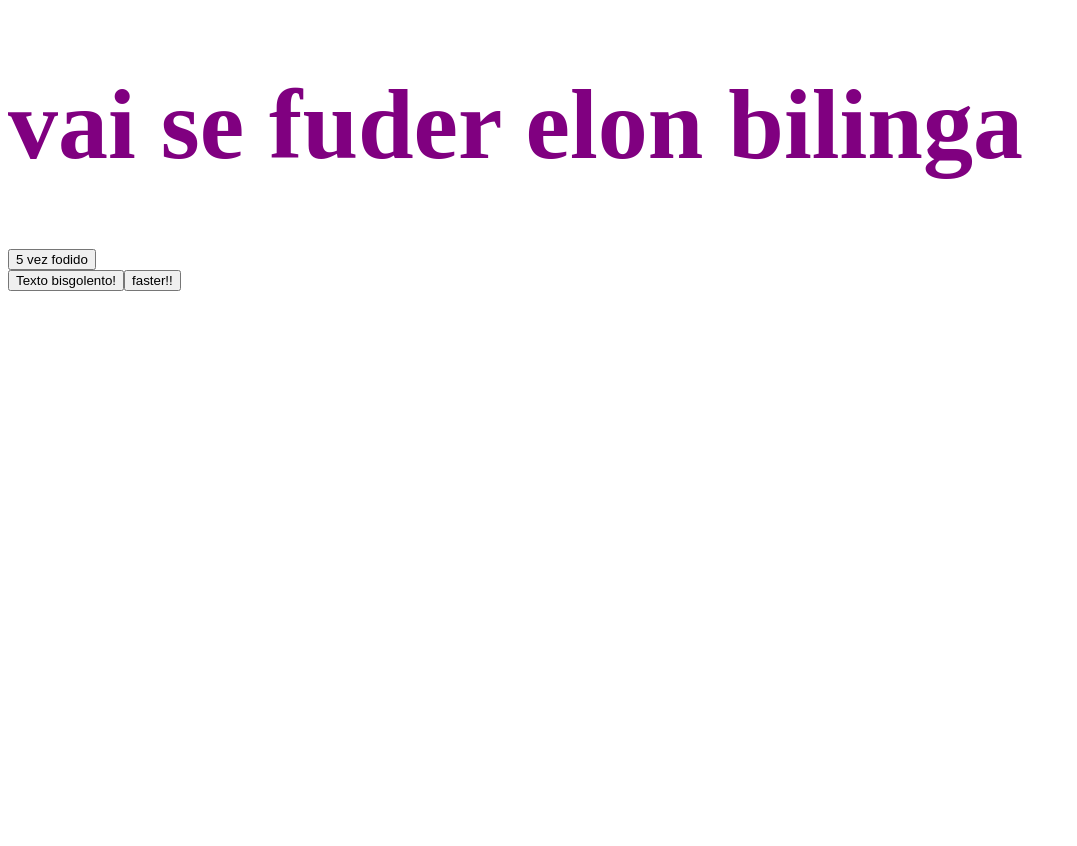
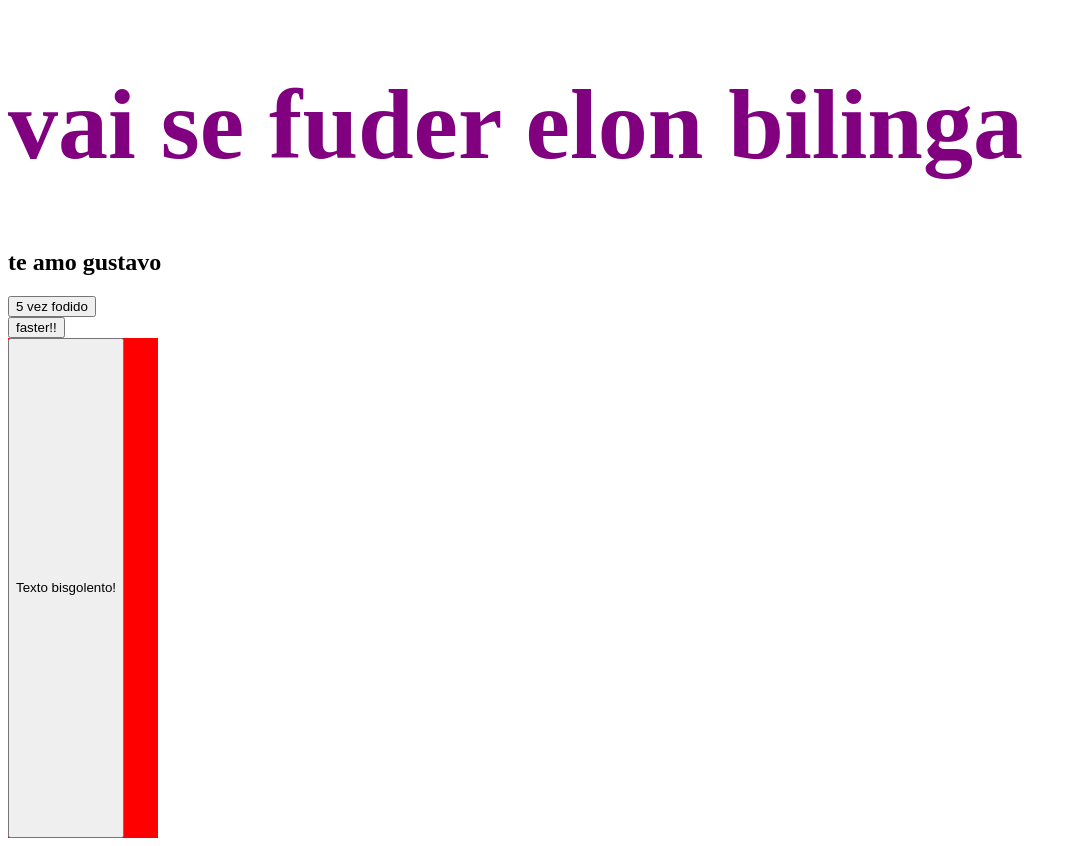
Before and after one commit to VectorBatesta/incremental-game, a plain HTML site: page index.html in a window 1280 px wide. Shown: the whole page, without its empty margins (0-1077 px from the left). Before the commit the page ends 800 px from the top, so only its background shows below. Drawn offline with Linux system fonts and the light colour scheme.

Commit message:
create div with new-learned css values

```diff
--- a/index.html
+++ b/index.html
@@ -9,9 +9,13 @@
 </head>
 <body>
     <main>
+
         <h1 class = "topo">
             vai se fuder elon bilinga
         </h1>
+        <h2>
+            te amo gustavo
+        </h2>
 
         <button
             class = "merda_butaum"
--- a/scripters.js
+++ b/scripters.js
@@ -13,14 +13,6 @@ window.incrementar = incrementar
 
 
 
-const newElement = document.createElement("button");
-//https://developer.mozilla.org/en-US/docs/Web/HTML/Element#svg_and_mathml
-
-newElement.textContent = "Texto bisgolento!";
-//https://developer.mozilla.org/en-US/docs/Web/API/HTMLElement
-newElement.onclick = incrementar;
-
-document.getElementsByTagName("body")[0].appendChild(newElement);
 
 
 
@@ -53,3 +45,48 @@ const fasterButton = document.createElement("button");
 fasterButton.textContent = "faster!!";
 fasterButton.onclick = faster;
 document.getElementsByTagName("body")[0].appendChild(fasterButton);
+
+const newline = document.createElement("br");
+document.body.appendChild(newline)
+
+
+
+
+
+
+
+
+
+///////////////////////////////////////////////////////
+// const canvaTest = document.createElement("canvas");
+// canvaTest.id = 'canvaTestID'
+// canvaTest.width = 300;
+// canvaTest.height = 300;
+// canvaTest.style = "border:1px solid grey";
+// document.getElementsByTagName("body")[0].appendChild(canvaTest)
+
+// //temp
+// canvaTest.height = 200;
+
+// //none = disappear
+// canvaTest.style.display = 'a'
+///////////////////////////////////////////////////////
+
+
+
+const newElement = document.createElement("button");
+newElement.textContent = "Texto bisgolento!";
+newElement.onclick = incrementar;
+
+// document.body.appendChild(newElement);
+
+
+
+
+
+//div com bagulhos
+const dividendo = document.createElement("div");
+dividendo.appendChild(newElement)
+dividendo.className = 'banana'
+
+document.body.appendChild(dividendo)
--- a/styles.css
+++ b/styles.css
@@ -14,3 +14,12 @@ p {
     color: purple;
     font-size: 100px;
 }
+
+.banana{
+    width: 150px;
+    height: 500px;
+    background-color: red;
+    align-content: center;
+    justify-content: space-between;
+    display: flex
+}
```
